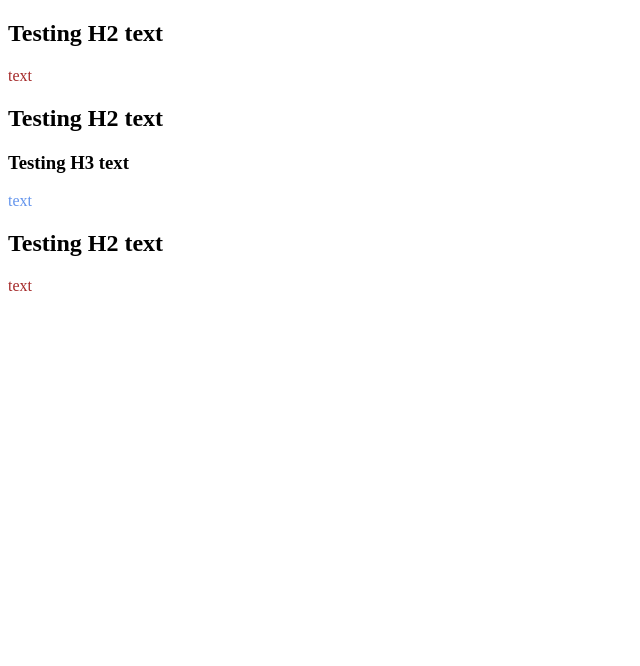
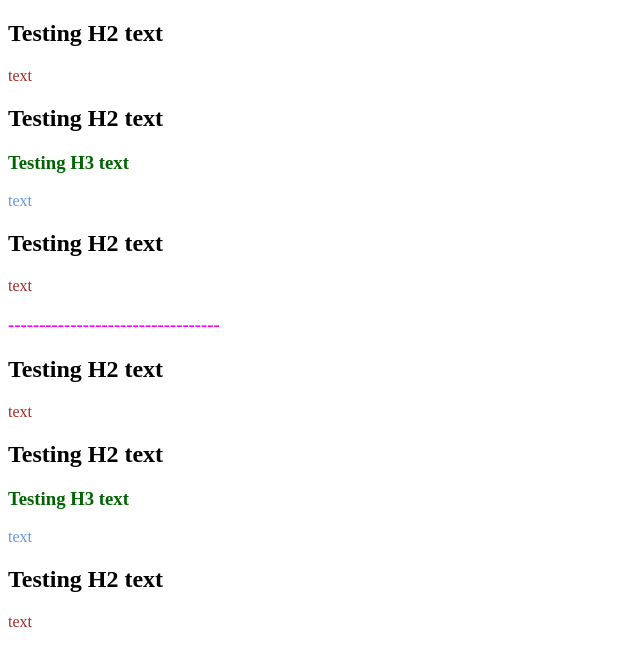
Before and after one commit to Javier-rgb/project-3_combinators, a plain HTML site: page Index.html in a window 1280 px wide. Shown: the whole page, without its empty margins (0-640 px from the left). Drawn offline with Linux system fonts and the light colour scheme.

Commit message:
Combinators: Child & Descendent

```diff
--- a/Index.html
+++ b/Index.html
@@ -9,6 +9,7 @@
 </head>
 <body>
     <div>
+        <section>
             <h2>Testing H2 text</h2>
             <p>text</p>
             <h2>Testing H2 text</h2>
@@ -16,6 +17,17 @@
             <p>text</p>
             <h2>Testing H2 text</h2>
             <p>text</p>
+        </section>
+        <h3>----------------------------------</h3>
+        <section>
+            <h2>Testing H2 text</h2>
+            <p>text</p>
+            <h2>Testing H2 text</h2>
+            <h3>Testing H3 text</h3>
+            <p>text</p>
+            <h2>Testing H2 text</h2>
+            <p>text</p>
+        </section>
     </div>
 </body>
 </html>
--- a/css/style.css
+++ b/css/style.css
@@ -1,3 +1,13 @@
+/* Descendent */
+div h3 {
+    color: magenta;
+}
+
+/* Direct Children*/
+section > h3{
+    color: darkgreen;
+}
+
 /*General Siblings*/
 h2 ~ p{ /*this will be applied in every p within a grop with an h2*/
     color: cornflowerblue;
```
Lines whose indentation alone changed are shown as unchanged.
